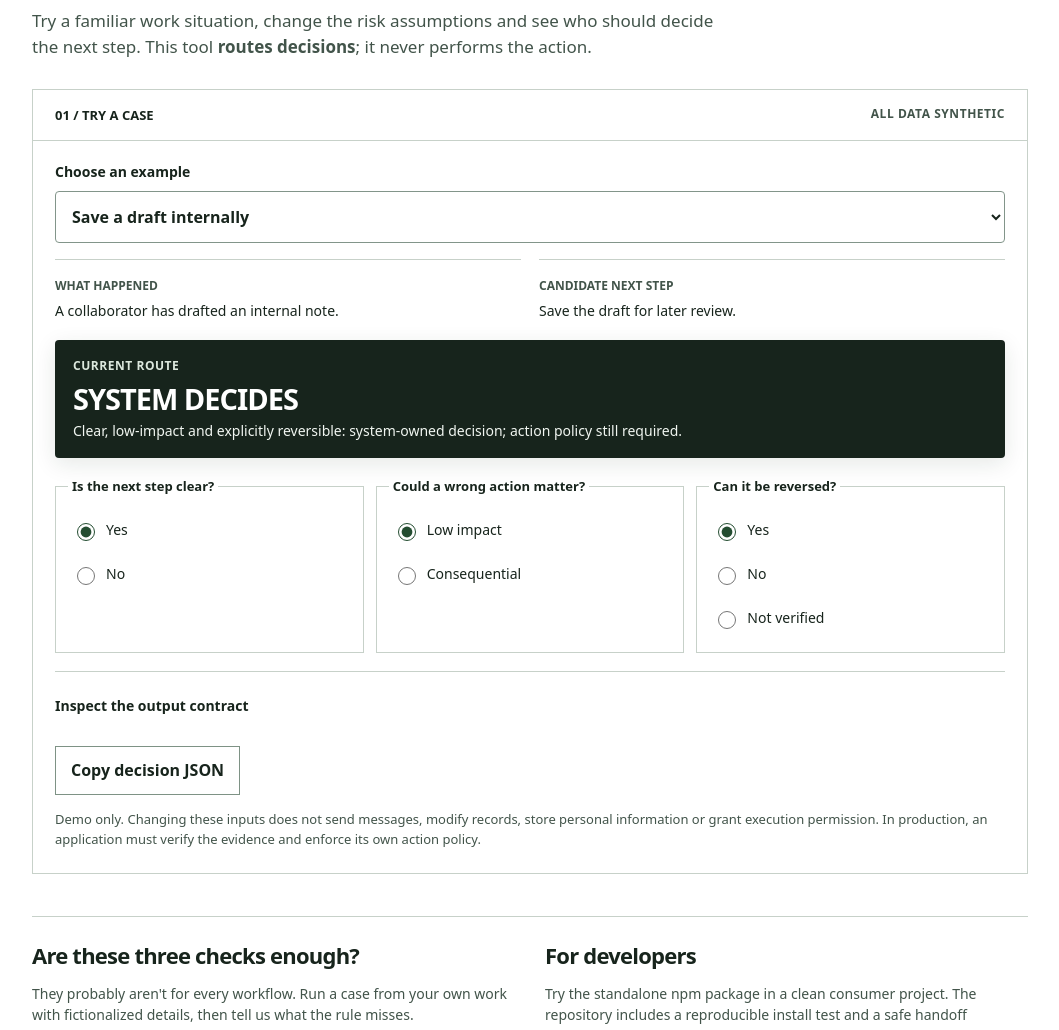
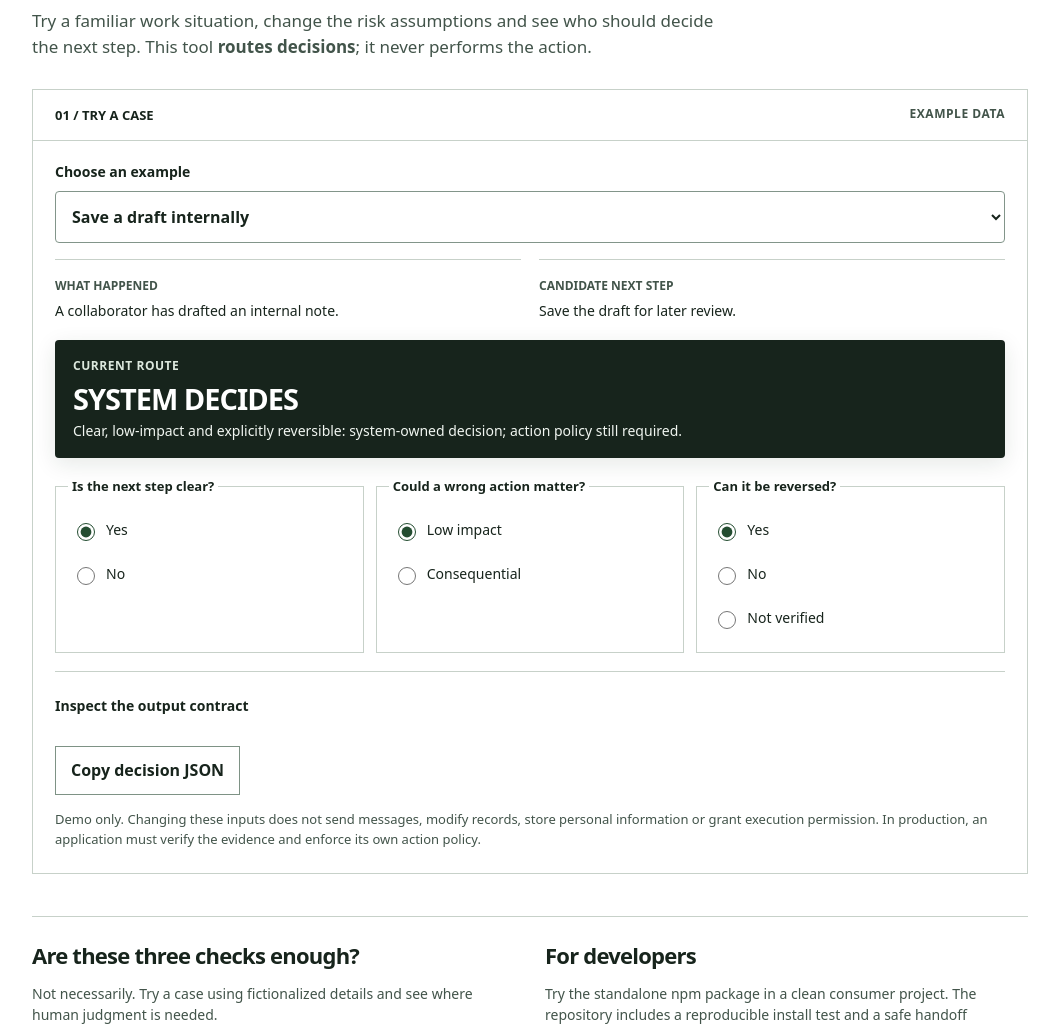
Before and after one commit to dokarpov/decision-systems, a website: page index.html in a window 1280 px wide. Shown: the part 249-1279 px from the top of the page, without its empty margins (110-1169 px from the left). Drawn offline with Linux system fonts and the light colour scheme.

Commit message:
Remove internal research wording from public-facing interface while retaining demo disclosures

```diff
--- a/index.html
+++ b/index.html
@@ -88,7 +88,7 @@ footer{border-top:1px solid var(--border);padding:18px 0;color:var(--muted);font
  <h1>Which decisions can software own?</h1>
  <p class="intro">Try a familiar work situation, change the risk assumptions and see who should decide the next step. This tool <strong>routes decisions</strong>; it never performs the action.</p>
  <section class="interface" aria-label="Decision routing test">
-  <div class="interfaceHeader"><span>01 / TRY A CASE</span><span class="tag">ALL DATA SYNTHETIC</span></div>
+  <div class="interfaceHeader"><span>01 / TRY A CASE</span><span class="tag">EXAMPLE DATA</span></div>
   <div class="demoInner">
    <label class="caseSelect" for="scenario">Choose an example</label>
    <select id="scenario">
@@ -110,7 +110,7 @@ footer{border-top:1px solid var(--border);padding:18px 0;color:var(--muted);font
   </div>
  </section>
  <div class="nextSteps">
-  <div><h2>Are these three checks enough?</h2><p>They probably aren't for every workflow. Run a case from your own work with fictionalized details, then tell us what the rule misses.</p><a href="https://github.com/dokarpov/decision-systems/issues/new?template=validation.yml">Share a test case and feedback</a></div>
+  <div><h2>Are these three checks enough?</h2><p>Not necessarily. Try a case using fictionalized details and see where human judgment is needed.</p><a href="https://github.com/dokarpov/decision-systems/issues/new?template=validation.yml">Share a test case and feedback</a></div>
   <div><h2>For developers</h2><p>Try the standalone npm package in a clean consumer project. The repository includes a reproducible install test and a safe handoff example; it is not presented as a registry release.</p><a href="https://github.com/dokarpov/decision-systems/blob/main/docs/EXTERNAL_TESTING.md">Open developer test guide</a></div>
  </div>
 </main>
```
